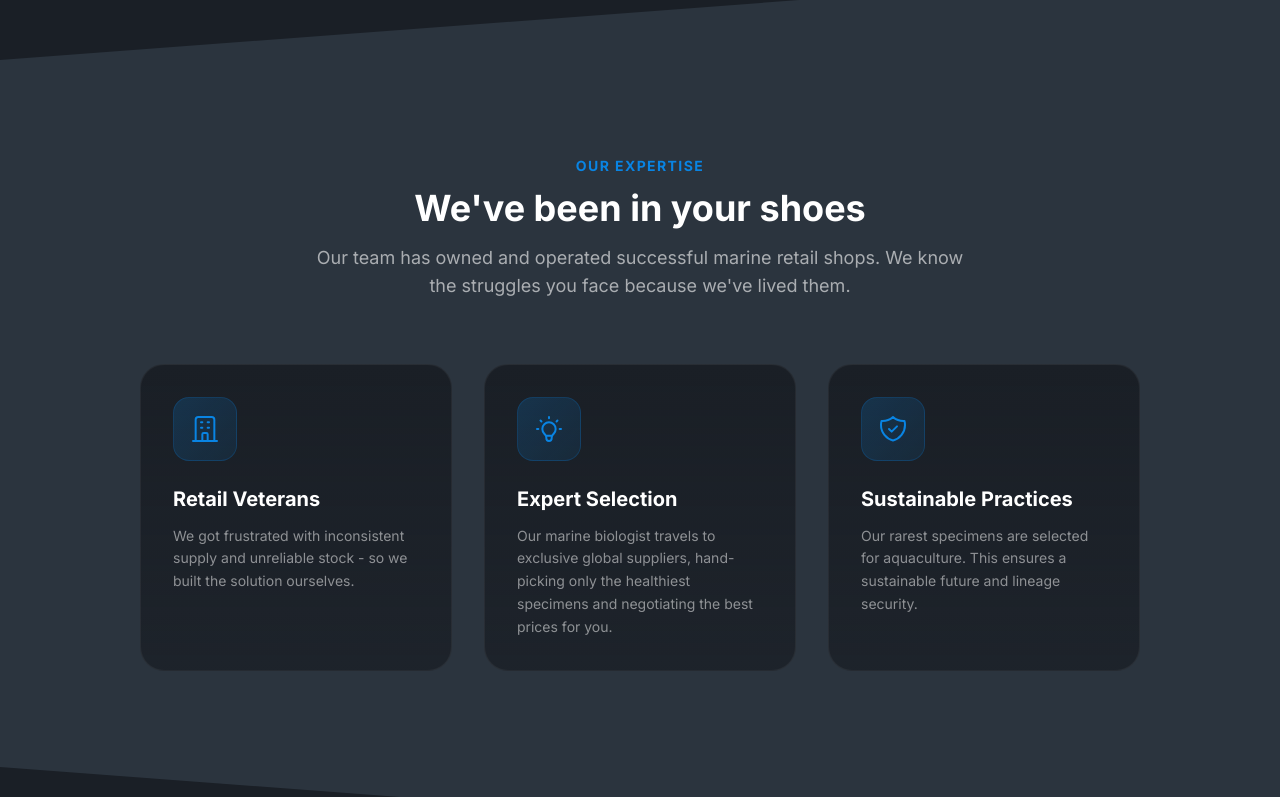
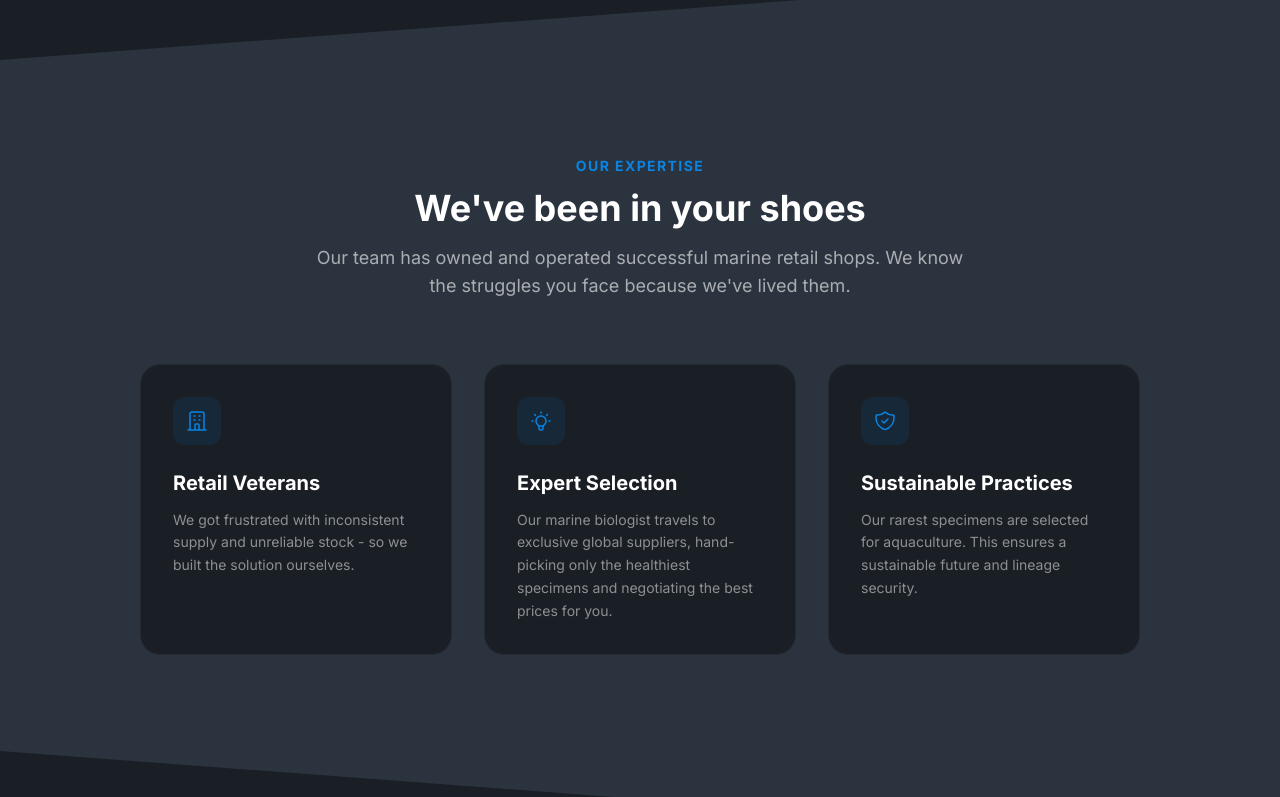
Before and after one commit to eddiejibson/tcf, a Next.js app: page / in a window 1280 px wide. Shown: the part 2000-2797 px from the top of the page. Built offline with nearby package versions, Linux system fonts and the light colour scheme.

Commit message:
first commit

```diff
--- a/app/page.tsx
+++ b/app/page.tsx
@@ -9,7 +9,6 @@ import {
   BlurIn,
   Float,
   GlowUp,
-  PulseGlow,
   StaggerChild,
   StaggerList,
   SwipeReveal,
@@ -210,7 +209,7 @@ export default function Home() {
             </p>
           </BlurIn>
           <GlowUp delay={0.1}>
-            <h2 className="text-3xl md:text-4xl font-bold text-white mb-4 drop-shadow-[0_2px_15px_rgba(255,255,255,0.15)]">
+            <h2 className="text-3xl md:text-4xl font-bold text-white mb-4">
               Quality you can trust
             </h2>
           </GlowUp>
@@ -224,7 +223,7 @@ export default function Home() {
           <StaggerList className="grid grid-cols-1 md:grid-cols-3 gap-6 md:gap-8">
             {/* Step 1 */}
             <StaggerChild>
-              <div className="bg-[#1a1f26] rounded-[20px] p-6 md:p-8 border border-white/5 hover:border-[#0984E3]/30 transition-all duration-500 h-full shadow-[0_0_30px_rgba(9,132,227,0.15)] hover:shadow-[0_0_60px_rgba(9,132,227,0.4)] hover:-translate-y-2 hover:scale-[1.02]">
+              <div className="bg-[#1a1f26] rounded-[20px] p-6 md:p-8 border border-white/5 hover:border-white/10 transition-all duration-300 h-full">
                 <Float intensity={5}>
                   <div className="w-12 h-12 rounded-full bg-[#0984E3]/20 flex items-center justify-center mb-5">
                     <span className="text-[#0984E3] font-bold text-lg">01</span>
@@ -243,7 +242,7 @@ export default function Home() {
 
             {/* Step 2 */}
             <StaggerChild>
-              <div className="bg-[#1a1f26] rounded-[20px] p-6 md:p-8 border border-white/5 hover:border-[#0984E3]/30 transition-all duration-500 h-full shadow-[0_0_30px_rgba(9,132,227,0.15)] hover:shadow-[0_0_60px_rgba(9,132,227,0.4)] hover:-translate-y-2 hover:scale-[1.02]">
+              <div className="bg-[#1a1f26] rounded-[20px] p-6 md:p-8 border border-white/5 hover:border-white/10 transition-all duration-300 h-full">
                 <Float intensity={5}>
                   <div className="w-12 h-12 rounded-full bg-[#0984E3]/20 flex items-center justify-center mb-5">
                     <span className="text-[#0984E3] font-bold text-lg">02</span>
@@ -262,7 +261,7 @@ export default function Home() {
 
             {/* Step 3 */}
             <StaggerChild>
-              <div className="bg-[#1a1f26] rounded-[20px] p-6 md:p-8 border border-white/5 hover:border-[#0984E3]/30 transition-all duration-500 h-full shadow-[0_0_30px_rgba(9,132,227,0.15)] hover:shadow-[0_0_60px_rgba(9,132,227,0.4)] hover:-translate-y-2 hover:scale-[1.02]">
+              <div className="bg-[#1a1f26] rounded-[20px] p-6 md:p-8 border border-white/5 hover:border-white/10 transition-all duration-300 h-full">
                 <Float intensity={5}>
                   <div className="w-12 h-12 rounded-full bg-[#0984E3]/20 flex items-center justify-center mb-5">
                     <span className="text-[#0984E3] font-bold text-lg">03</span>
@@ -411,44 +410,36 @@ export default function Home() {
             {/* Stats */}
             <StaggerList className="grid grid-cols-2 gap-4">
               <StaggerChild>
-                <PulseGlow className="rounded-[20px]">
-                  <div className="bg-[#2B343E] rounded-[20px] p-6 text-center border border-white/5 hover:border-[#0984E3]/30 transition-all duration-300">
+                  <div className="bg-[#2B343E] rounded-[20px] p-6 text-center border border-white/5 hover:border-white/10 transition-all duration-300">
                     <p className="text-4xl md:text-5xl font-black text-white mb-2">
                       <AnimatedCounter end={20} suffix="+" />
                     </p>
                     <p className="text-white/50 text-sm">Years experience</p>
                   </div>
-                </PulseGlow>
               </StaggerChild>
               <StaggerChild>
-                <PulseGlow className="rounded-[20px]">
-                  <div className="bg-[#2B343E] rounded-[20px] p-6 text-center border border-white/5 hover:border-[#0984E3]/30 transition-all duration-300">
+                  <div className="bg-[#2B343E] rounded-[20px] p-6 text-center border border-white/5 hover:border-white/10 transition-all duration-300">
                     <p className="text-4xl md:text-5xl font-black text-white mb-2">
                       <AnimatedCounter end={100} suffix="+" />
                     </p>
                     <p className="text-white/50 text-sm">Trade customers</p>
                   </div>
-                </PulseGlow>
               </StaggerChild>
               <StaggerChild>
-                <PulseGlow className="rounded-[20px]">
-                  <div className="bg-[#2B343E] rounded-[20px] p-6 text-center border border-white/5 hover:border-[#0984E3]/30 transition-all duration-300">
+                  <div className="bg-[#2B343E] rounded-[20px] p-6 text-center border border-white/5 hover:border-white/10 transition-all duration-300">
                     <p className="text-4xl md:text-5xl font-black text-white mb-2">
                       <AnimatedCounter end={10} suffix="+" />
                     </p>
                     <p className="text-white/50 text-sm">Shipments monthly</p>
                   </div>
-                </PulseGlow>
               </StaggerChild>
               <StaggerChild>
-                <PulseGlow className="rounded-[20px]">
-                  <div className="bg-[#2B343E] rounded-[20px] p-6 text-center border border-white/5 hover:border-[#0984E3]/30 transition-all duration-300">
+                  <div className="bg-[#2B343E] rounded-[20px] p-6 text-center border border-white/5 hover:border-white/10 transition-all duration-300">
                     <p className="text-4xl md:text-5xl font-black text-white mb-2">
                       <AnimatedCounter end={100} suffix="%" />
                     </p>
                     <p className="text-white/50 text-sm">Exclusive Suppliers</p>
                   </div>
-                </PulseGlow>
               </StaggerChild>
             </StaggerList>
           </div>
@@ -491,12 +482,11 @@ export default function Home() {
           <div className="grid grid-cols-1 md:grid-cols-3 gap-6 md:gap-8">
             {/* Retail Experience */}
             <SwipeReveal delay={0.1}>
-              <div className="group relative bg-gradient-to-b from-[#1a1f26] to-[#1a1f26]/80 rounded-[24px] p-8 border border-white/5 hover:border-[#0984E3]/30 transition-all duration-500 hover:-translate-y-1 h-full">
-                <div className="absolute inset-0 bg-gradient-to-b from-[#0984E3]/0 to-[#0984E3]/5 rounded-[24px] opacity-0 group-hover:opacity-100 transition-opacity duration-500" />
-                <div className="relative">
-                  <div className="w-16 h-16 rounded-2xl bg-gradient-to-br from-[#0984E3]/20 to-[#0984E3]/10 flex items-center justify-center mb-6 border border-[#0984E3]/20">
+              <div className="bg-[#1a1f26] rounded-[20px] p-8 border border-white/5 hover:border-white/10 transition-all duration-300 h-full">
+                <div>
+                  <div className="w-12 h-12 rounded-xl bg-[#0984E3]/10 flex items-center justify-center mb-6">
                     <svg
-                      className="w-8 h-8 text-[#0984E3]"
+                      className="w-6 h-6 text-[#0984E3]"
                       fill="none"
                       viewBox="0 0 24 24"
                       stroke="currentColor"
@@ -522,12 +512,11 @@ export default function Home() {
 
             {/* Marine Biologist */}
             <SwipeReveal delay={0.2}>
-              <div className="group relative bg-gradient-to-b from-[#1a1f26] to-[#1a1f26]/80 rounded-[24px] p-8 border border-white/5 hover:border-[#0984E3]/30 transition-all duration-500 hover:-translate-y-1 h-full">
-                <div className="absolute inset-0 bg-gradient-to-b from-[#0984E3]/0 to-[#0984E3]/5 rounded-[24px] opacity-0 group-hover:opacity-100 transition-opacity duration-500" />
-                <div className="relative">
-                  <div className="w-16 h-16 rounded-2xl bg-gradient-to-br from-[#0984E3]/20 to-[#0984E3]/10 flex items-center justify-center mb-6 border border-[#0984E3]/20">
+              <div className="bg-[#1a1f26] rounded-[20px] p-8 border border-white/5 hover:border-white/10 transition-all duration-300 h-full">
+                <div>
+                  <div className="w-12 h-12 rounded-xl bg-[#0984E3]/10 flex items-center justify-center mb-6">
                     <svg
-                      className="w-8 h-8 text-[#0984E3]"
+                      className="w-6 h-6 text-[#0984E3]"
                       fill="none"
                       viewBox="0 0 24 24"
                       stroke="currentColor"
@@ -554,12 +543,11 @@ export default function Home() {
 
             {/* Proper Quarantine */}
             <SwipeReveal delay={0.3}>
-              <div className="group relative bg-gradient-to-b from-[#1a1f26] to-[#1a1f26]/80 rounded-[24px] p-8 border border-white/5 hover:border-[#0984E3]/30 transition-all duration-500 hover:-translate-y-1 h-full">
-                <div className="absolute inset-0 bg-gradient-to-b from-[#0984E3]/0 to-[#0984E3]/5 rounded-[24px] opacity-0 group-hover:opacity-100 transition-opacity duration-500" />
-                <div className="relative">
-                  <div className="w-16 h-16 rounded-2xl bg-gradient-to-br from-[#0984E3]/20 to-[#0984E3]/10 flex items-center justify-center mb-6 border border-[#0984E3]/20">
+              <div className="bg-[#1a1f26] rounded-[20px] p-8 border border-white/5 hover:border-white/10 transition-all duration-300 h-full">
+                <div>
+                  <div className="w-12 h-12 rounded-xl bg-[#0984E3]/10 flex items-center justify-center mb-6">
                     <svg
-                      className="w-8 h-8 text-[#0984E3]"
+                      className="w-6 h-6 text-[#0984E3]"
                       fill="none"
                       viewBox="0 0 24 24"
                       stroke="currentColor"
@@ -636,12 +624,8 @@ export default function Home() {
       </div>
 
       {/* ===== CTA SECTION ===== */}
-      <section className="relative px-6 md:px-[100px] lg:px-[140px] py-16 md:py-24 overflow-hidden">
-        {/* Radial glow background */}
-        <div className="absolute inset-0 pointer-events-none">
-          <div className="absolute top-1/2 left-1/2 -translate-x-1/2 -translate-y-1/2 w-[600px] h-[600px] bg-[#0984E3]/10 rounded-full blur-[120px]" />
-        </div>
-        <div className="relative max-w-4xl mx-auto text-center">
+      <section className="px-6 md:px-[100px] lg:px-[140px] py-16 md:py-24">
+        <div className="max-w-4xl mx-auto text-center">
           <SwipeReveal>
             <h2 className="text-3xl md:text-4xl font-bold text-white mb-4">
               Ready to stock up?
@@ -655,7 +639,7 @@ export default function Home() {
           </SwipeReveal>
           <SwipeReveal delay={0.2}>
             <div className="flex flex-col sm:flex-row gap-4 justify-center">
-              <BookAppointmentButton className="bg-[#0984E3] text-white font-bold text-base px-8 py-4 rounded-[14px] cursor-pointer transition-all duration-200 hover:bg-[#0770c4] hover:scale-105 active:scale-95 shadow-[0_0_30px_rgba(9,132,227,0.4)] hover:shadow-[0_0_50px_rgba(9,132,227,0.6)]">
+              <BookAppointmentButton className="bg-[#0984E3] text-white font-bold text-base px-8 py-4 rounded-[14px] cursor-pointer transition-all duration-200 hover:bg-[#0770c4] hover:scale-105 active:scale-95">
                 BOOK AN APPOINTMENT
               </BookAppointmentButton>
               <Link
@@ -670,7 +654,7 @@ export default function Home() {
       </section>
 
       {/* ===== FOOTER ===== */}
-      <footer className="px-6 md:px-[100px] lg:px-[140px] py-12 bg-[#141920] border-t border-white/10">
+      <footer className="px-6 md:px-[100px] lg:px-[140px] py-12 bg-[#1a1f26] border-t border-white/5">
         <div className="max-w-6xl mx-auto">
           <div className="flex flex-col md:flex-row justify-between items-start gap-10 mb-10">
             {/* Brand */}
```
Also changed, not shown: app/components/SourceMap.tsx (+6 -7 lines).
